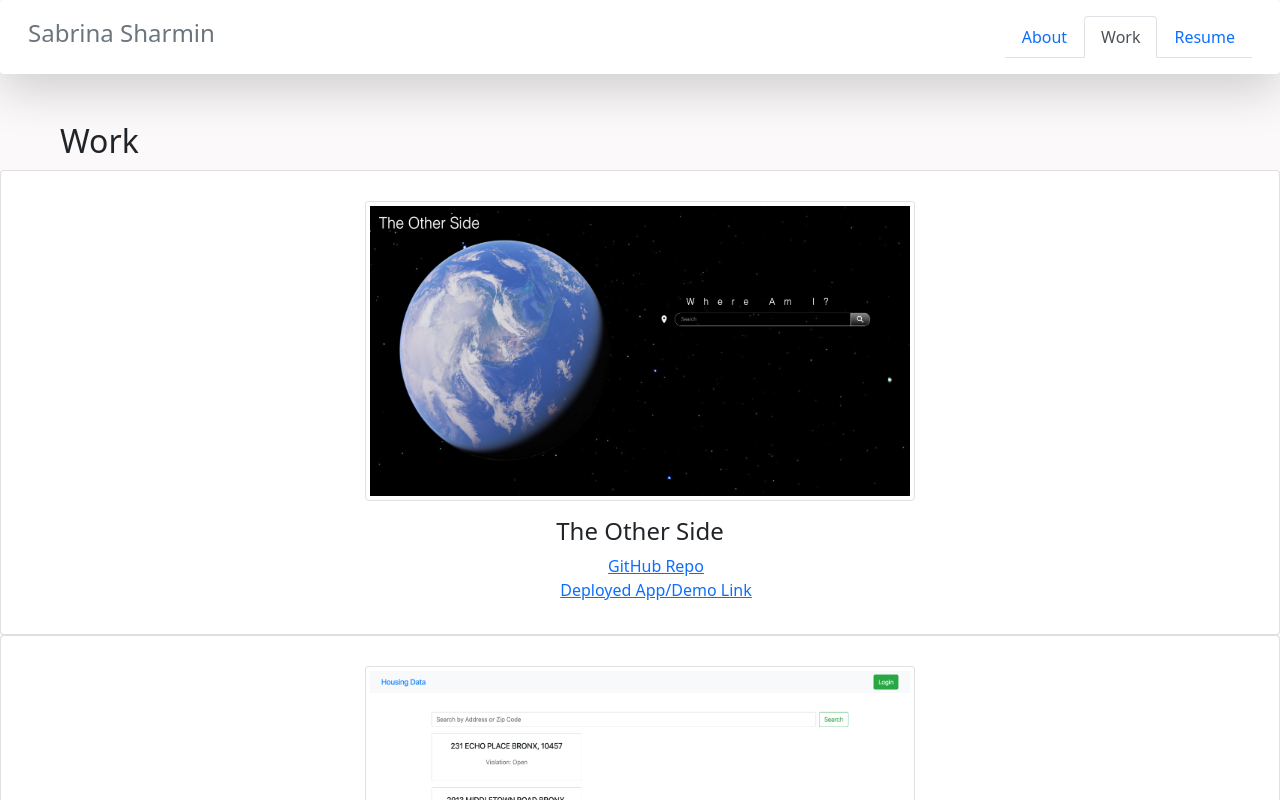
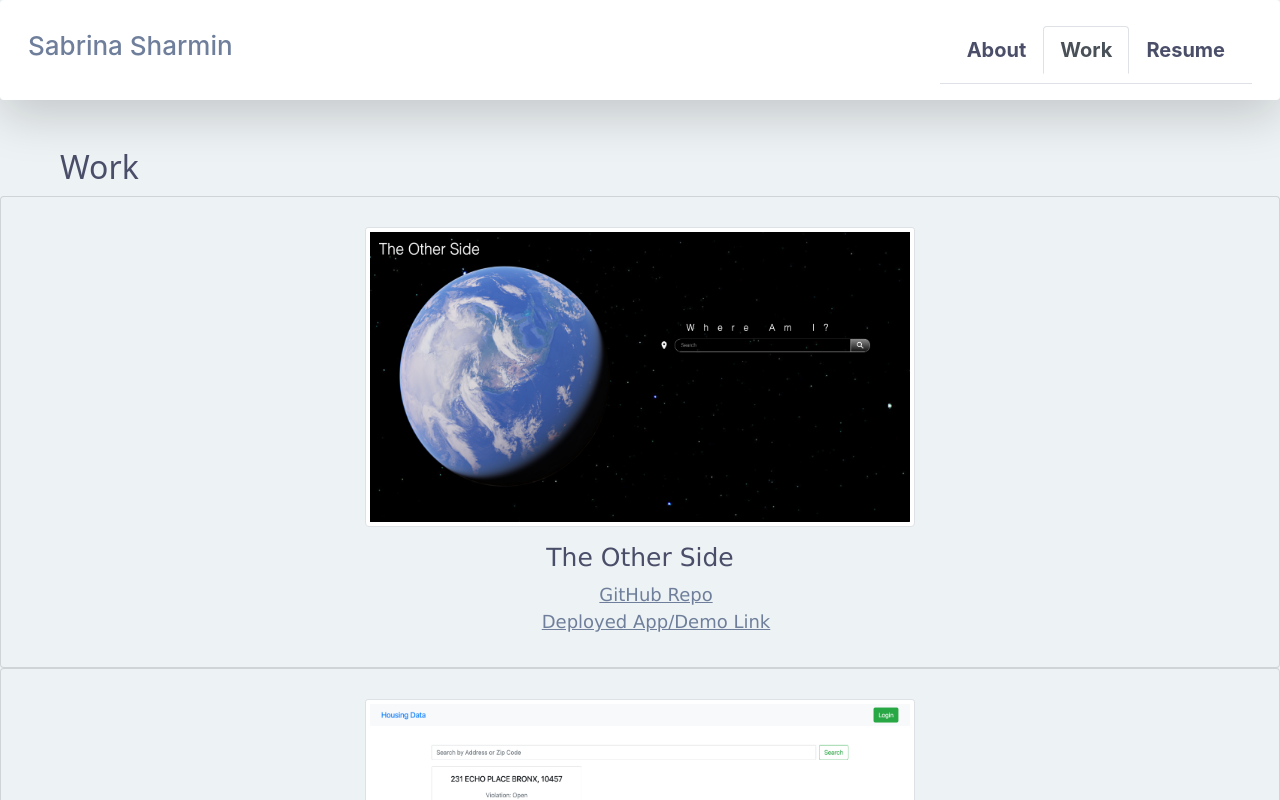
Before and after one commit to ssharmin0029/react-portfolio, a React (Create React App) app: page /work in a window 1280 px wide. Shown: the top 800 px of the page. Built offline with nearby package versions, Linux system fonts and the light colour scheme.

Commit message:
styling of pages updated

```diff
--- a/src/assets/css/style.css
+++ b/src/assets/css/style.css
@@ -1,10 +1,13 @@
 /* CSS Variables */
-/* :root {
-  --header-txt-color: rgb(224, 255, 255);
-  --txt-color: rgb(51, 100, 145);
-  --title-bg-color: rgb(14, 53, 88);
-  --txt-font-fam: sans-serif;
-} */
+:root {
+  --txt-font-fam1: -apple-system, BlinkMacSystemFont, "Segoe UI", Roboto, Oxygen,
+    Ubuntu, Cantarell, "Open Sans", "Helvetica Neue", sans-serif;
+  --txt-font-fam2: Verdana, Geneva, Tahoma, sans-serif;
+  --txt-color1: #6f7f9b;
+  --txt-color2: #4a4e69;
+  --bg-color1: #edf2f4;
+  --bg-color2: #ffffff;
+}
 
 * {
   box-sizing: border-box;
@@ -18,12 +21,45 @@ body {
 }
 
 body {
-  background-color: rgb(252, 249, 250) !important;
+  background-color: var(--bg-color1) !important;
   min-height: 100vh;
 }
 
 #root {
   min-height: 100vh;
+}
+
+.nav-content {
+  background-color: var(--bg-color2);
+}
+
+.nav-content h1 {
+  font-family: var(--txt-font-fam1);
+  font-size: 26px;
+  color: var(--txt-color1);
+}
+
+.nav-content h1:hover {
+  color: var(--txt-color2);
+}
+
+.nav-content ul {
+  padding: 10px;
+  font-family: var(--txt-font-fam1);
+  font-size: 20px;
+  font-style: inherit;
+}
+
+.nav-content .nav-link {
+  font-weight: bold;
+  color: var(--txt-color2);
+  transition: 0.3s;
+}
+
+.nav-content .nav-link:hover {
+  transform: scale(1.01);
+  box-shadow: 1px 1px 3px rgb(0 0 0 / 25%);
+  color: var(--txt-color1);
 }
 
 .content-main {
@@ -34,22 +70,28 @@ body {
   margin-bottom: 10px;
   margin-left: 60px;
   padding: 0px;
+  color: var(--txt-color2);
+}
+
+.info-title:hover {
+  color: var(--txt-color1);
 }
 
 .info-section {
   padding: 10px;
+  color: var(--txt-color2);
 }
 
 .info-section img {
   margin-top: 50px;
-  margin-right: 15%;
+  margin-right: 14%;
   width: 250px;
   height: 305px;
 }
 
 .info-section p {
   margin-top: 10px;
-  margin-left: 23%;
+  margin-left: 26%;
   width: 50%;
 }
 
@@ -57,8 +99,16 @@ body {
   margin-bottom: 10px;
   margin-left: 60px;
   padding: 0px;
+  color: var(--txt-color2);
 }
 
+.work-title:hover {
+  color: var(--txt-color1);
+}
+
+.project-section {
+  background-color: var(--bg-color1) !important;
+}
 .project-section img {
   width: 550px;
   height: 300px;
@@ -68,11 +118,32 @@ body {
   margin-top: 30px;
 }
 
+.card-title {
+  font-family: var(--txt-font-fam2);
+  font-size: 25px;
+  color: var(--txt-color2);
+}
+
+.card-title:hover {
+  color: var(--txt-color1);
+}
+
+.card-link {
+  font-family: var(--txt-font-fam2);
+  font-size: 18px;
+  color: var(--txt-color1);
+}
+
+.card-link:hover {
+  color: var(--txt-color2);
+}
+
 footer {
   flex-wrap: wrap;
   position: relative;
   top: 60px;
   width: 100vw;
+  background-color: var(--bg-color2);
 }
 
 #content-contact {
@@ -93,4 +164,13 @@ footer {
 
 .contact-list-items {
   margin-right: 15px;
+  margin-top: 15px;
 }
+
+.contact-list-items a {
+  color: var(--txt-color2) !important;
+}
+
+.contact-list-items a:hover {
+  color: var(--txt-color1) !important;
+}
--- a/src/components/Footer.js
+++ b/src/components/Footer.js
@@ -6,7 +6,7 @@ import { faEnvelopeSquare } from "@fortawesome/free-solid-svg-icons";
 function Footer() {
   return (
     <footer>
-      <nav id="content-contact" className="navbar navbar-dark bg-dark">
+      <nav id="content-contact" className="navbar">
         <div className="container-fluid contact-section ">
           <ul className="contact-list">
             <li className="contact-list-items">
--- a/src/components/NavTabs.js
+++ b/src/components/NavTabs.js
@@ -4,9 +4,9 @@ import resume from "../assets/sabrina-resume.pdf";
 
 function NavTabs() {
   return (
-    <nav className="navbar navbar-light bg-light shadow-lg p-3 mb-5 bg-body rounded">
+    <nav className="navbar navbar-light nav-light shadow-lg p-3 mb-5 rounded nav-content">
       <div className="container-fluid">
-        <h1 class="h4 text-muted">Sabrina Sharmin</h1>
+        <h1 class="h4">Sabrina Sharmin</h1>
         <nav>
           <ul className="nav nav-tabs">
             <li className="nav-item">
--- a/src/components/Project.js
+++ b/src/components/Project.js
@@ -11,7 +11,7 @@ function Project(props) {
         />
       </div>
       <div className="card-body">
-        <h4 className="card-title h4">{props.title}</h4>
+        <h4 className="card-title">{props.title}</h4>
         <ul>
           <li>
             <a
--- a/src/components/Work.js
+++ b/src/components/Work.js
@@ -21,7 +21,7 @@ class Work extends Component {
 
   render() {
     return (
-      <div>
+      <div className="work-section">
         <div className="work-title">
           <h2 className="float-center">Work</h2>
         </div>
```
